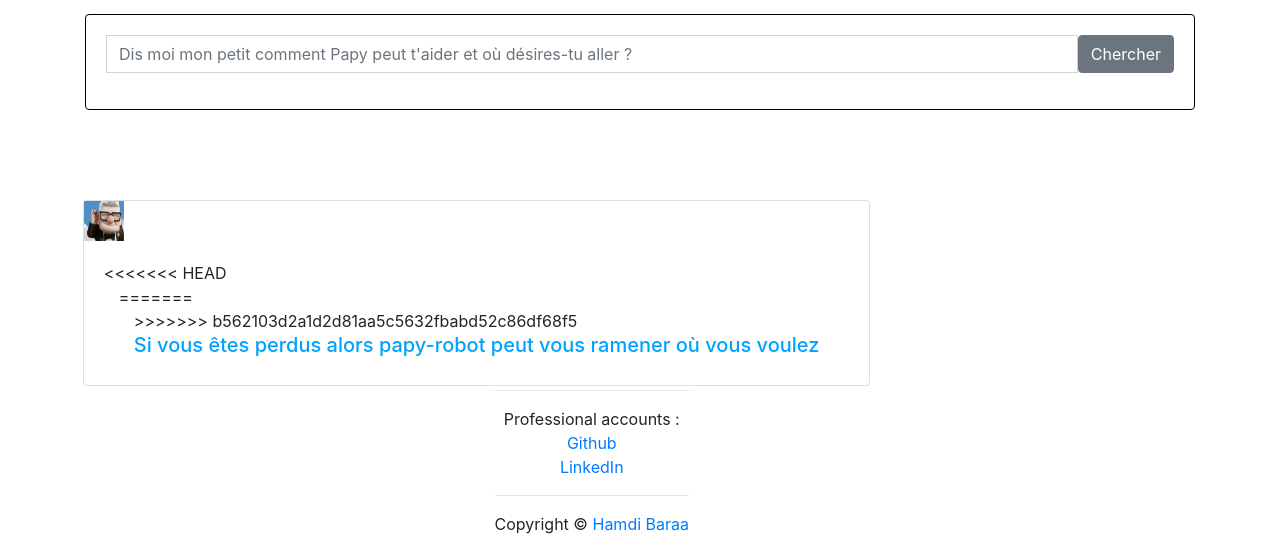
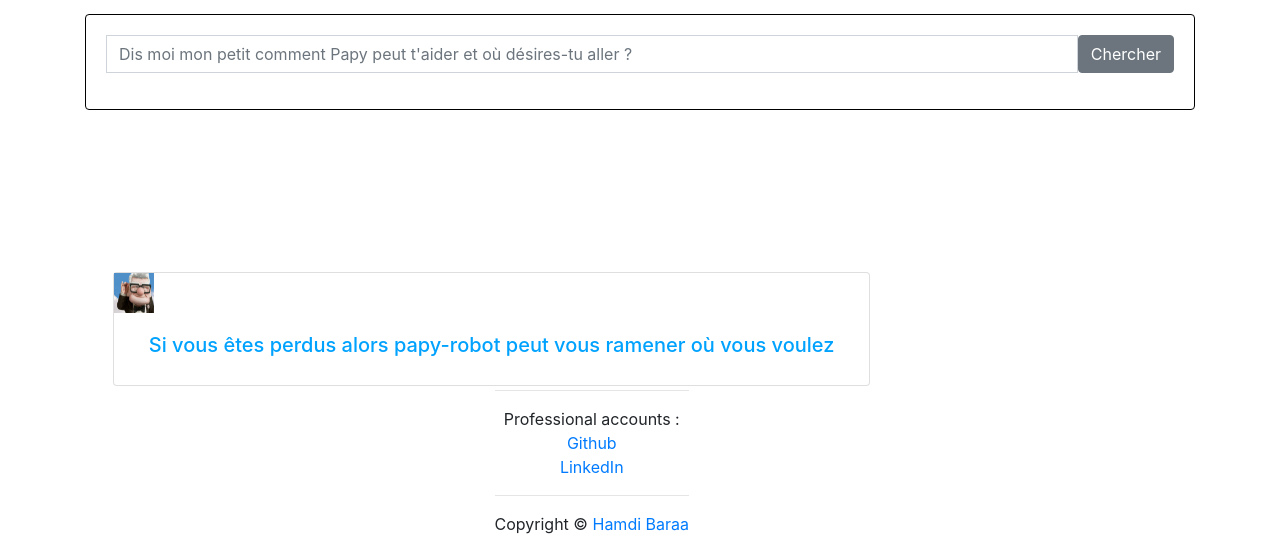
Before and after one commit to HBaraa/HBaraa-Projet7-Papy-robot, a Python web app: template app_folder/templates/home.html in a window 1280 px wide. Shown: the part 264-800 px from the top of the page. Run offline with Jinja, Linux system fonts and the light colour scheme; the template is opened without the code that fills it, so the values that code supplies are empty; some libraries are stand-ins or nearby versions.

Commit message:
changing a file

```diff
--- a/app_folder/templates/home.html
+++ b/app_folder/templates/home.html
@@ -54,11 +54,7 @@
     <div class="card" style="position:absolute; bottom: 150px; right:32%;">
         <img class=”card-img-top” src="../static/images/papy.png" height="40" width="40">
         <div class="card-body">
-<<<<<<< HEAD
-            <div class="col-lg-12">
-=======
             <div class="col-lg-12 col-md-3">
->>>>>>> b562103d2a1d2d81aa5c5632fbabd52c86df68f5
                 <h5 style="color:#00a2ff">Si vous êtes perdus alors papy-robot peut vous ramener où vous
                     voulez
                 </h5>
@@ -66,6 +62,7 @@
         </div>
     </div>
 </div>
+
 <div id="presentation" style=" visibility:hidden; position:absolute; left: 20%; top:20%;">
     <div class="container">
         <div class="row">
```
